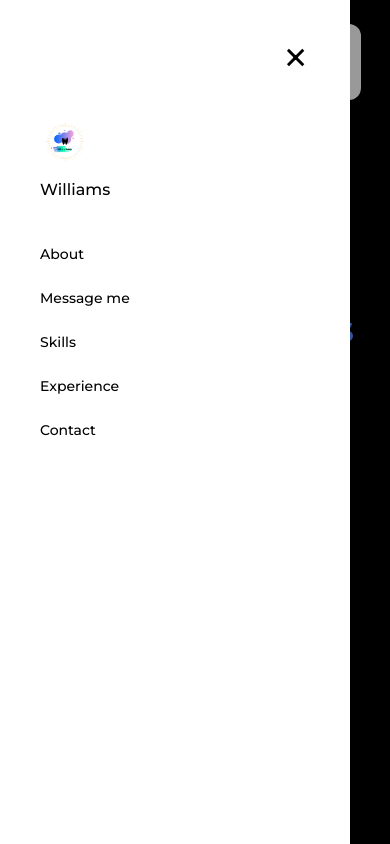
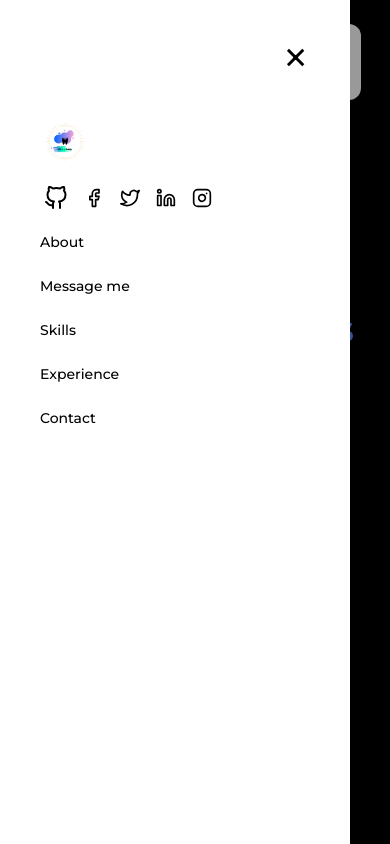
Before and after one commit to Williams247/portfolio, a React (Create React App) app: page / in a window 390 px wide. Both pictures are taken after a click on the button 326 px from the left and 60 px from the top of the page. Shown: the top 844 px of the page. Built offline with nearby package versions, Linux system fonts and the light colour scheme.

Commit message:
Feat: Added social media icons to the side nav

```diff
--- a/src/components/navigation/SideBar.tsx
+++ b/src/components/navigation/SideBar.tsx
@@ -1,13 +1,22 @@
 import { FC } from "react";
 import { menuList } from "./constant";
 import Logo from "../../static/images/logo.png";
+import { FaceBook } from "../icons/facebook";
+import { Twitter } from "../icons/twitter";
+import { Linkendin } from "../icons/linkendin";
+import { Instagram } from "../icons/instagram";
+import { GitHub } from "../icons/github";
 
 interface Props {
   handleOpenClose: () => void;
 }
 
 export const SideBar: FC<Props> = ({ handleOpenClose }) => (
-  <div className={"bg-[rgba(0,0,0,0.4)] block sm:block md:block lg:hidden xl:hidden w-full fixed bottom-0 right-0 left-0 z-20 h-full"}>
+  <div
+    className={
+      "bg-[rgba(0,0,0,0.4)] block sm:block md:block lg:hidden xl:hidden w-full fixed bottom-0 right-0 left-0 z-20 h-full"
+    }
+  >
     <div className={"bg-white w-[350px] h-full px-10 py-5"}>
       <div>
         <button className="text-[50px] float-right" onClick={handleOpenClose}>
@@ -18,9 +27,35 @@ export const SideBar: FC<Props> = ({ handleOpenClose }) => (
         <a href="#home" onClick={handleOpenClose}>
           <img src={Logo} alt="Portfolio sign" width={50} />
         </a>
-        <p className="mt-3 font-[500] font-[10px]">Williams</p>
       </div>
-      <div className="mt-10">
+      <div className={"mt-5"}>
+        <div className={"flex gap-2"}>
+          <button className="px-1 active:scale-90">
+            <a href={"https://github.com/Williams247"}>
+              <GitHub />
+            </a>
+          </button>
+          <button className="px-1 active:scale-90">
+            <a href={"https://web.facebook.com/williams.godswill.39/"}>
+              <FaceBook />
+            </a>
+          </button>
+          <button className="px-1 active:scale-90">
+            <a href={"https://twitter.com/William33199979"}>
+              <Twitter />
+            </a>
+          </button>
+          <button className="px-1 active:scale-90">
+            <a href={"https://www.linkedin.com/in/williams-alex-17b3201a3/"}>
+              <Linkendin />
+            </a>
+          </button>
+          <button className="px-1 active:scale-90">
+            <a href={"https://www.instagram.com/williamsgilfoil/"}>
+              <Instagram />
+            </a>
+          </button>
+        </div>
         <ul>
           {menuList.map((data, index) => {
             return (
--- a/src/components/navigation/constant.ts
+++ b/src/components/navigation/constant.ts
@@ -3,7 +3,7 @@ interface MenuListProps {
   label: string;
 }
 
-export const menuList: MenuListProps[] = [
+export const menuList: Array<MenuListProps> = [
   {
     path: "#about",
     label: "About",
```
Also changed, not shown: src/components/navigation/index.tsx (+6 -1 lines).
